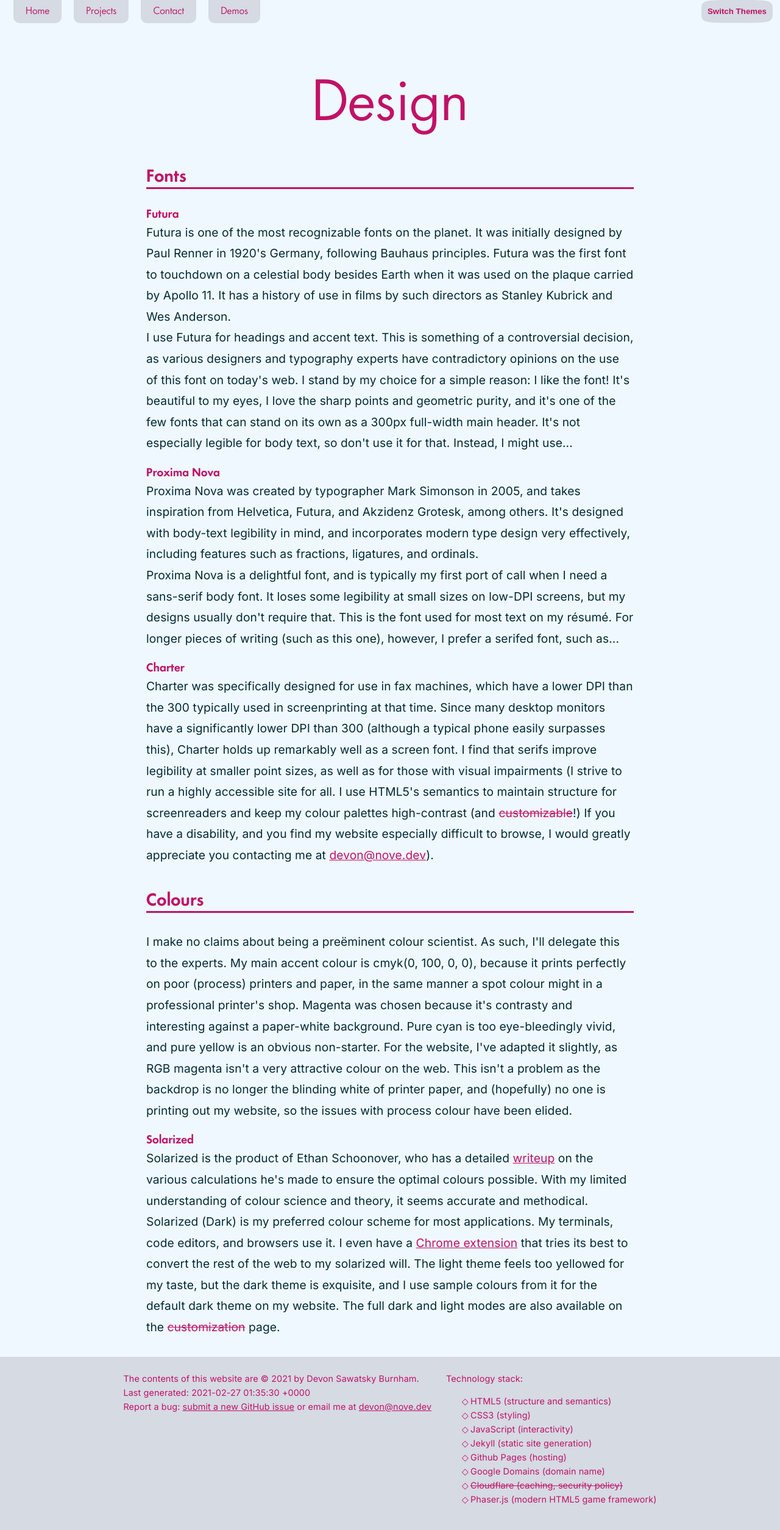
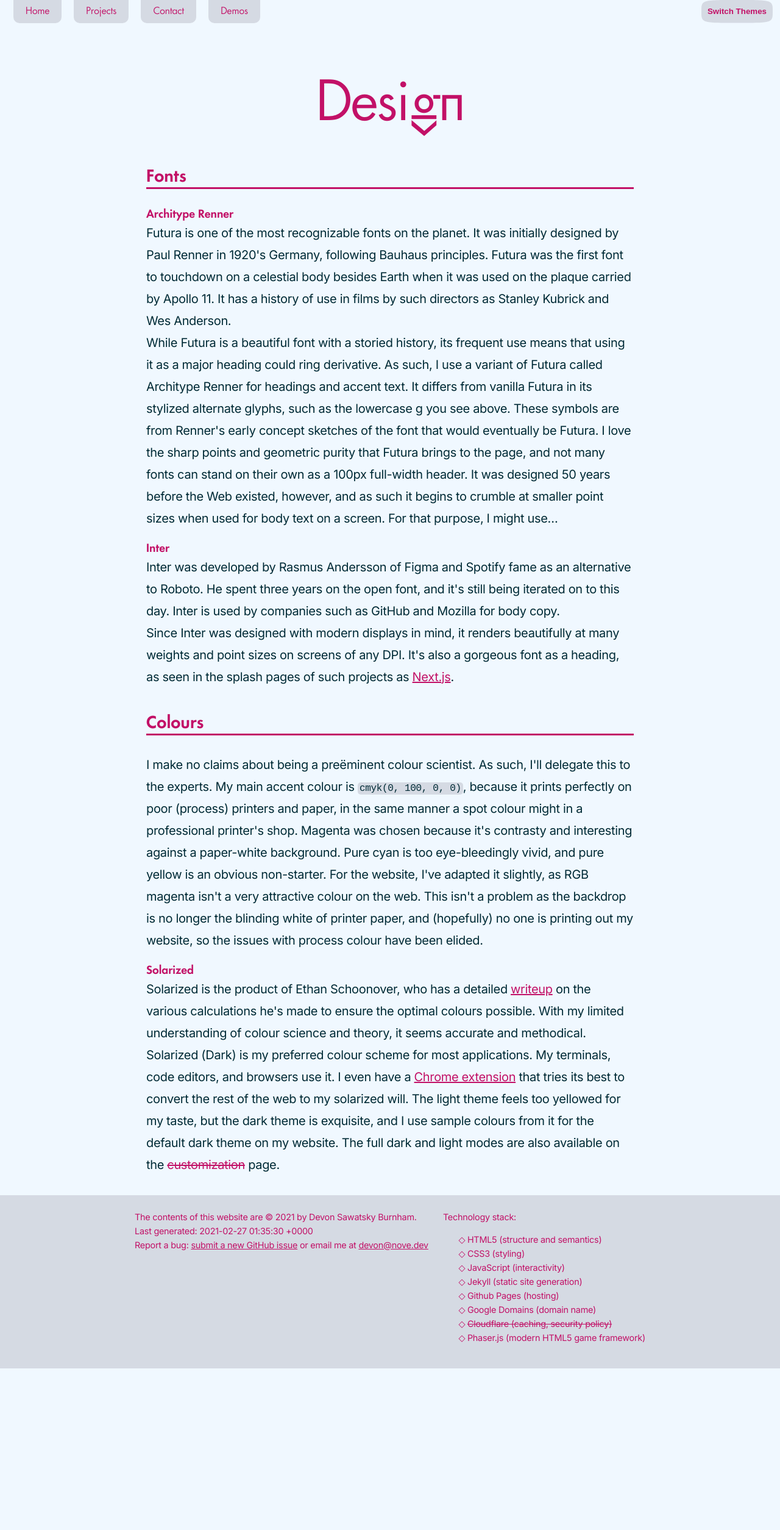
Before and after one commit to novedevo/nove.dev, a Jekyll site: the page built from _pages/design.html, in a window 1280 px wide. Shown: the whole page at 61% size. Built offline with Jekyll 4.4.1, drawn with Linux system fonts in a browser that asks for light colours; after the commit the page ends 2244 px from its top, so only the background shows below that.

Commit message:
typographic modifications, updated secret pages

```diff
--- a/_pages/design.html
+++ b/_pages/design.html
@@ -5,24 +5,35 @@ description: Explanation and justification behind all the choices that I conscio
 permalink: /design
 ---
 
-<h1>Design</h1>
+<h1>Desi<span class="ss01">gn</span></h1>
 
 <h2>Fonts</h2>
 <hr>
-<h3>Futura</h3>
+<h3>Architype Renner</h3>
 <aside>Futura is one of the most recognizable fonts on the planet. It was initially designed by Paul Renner in 1920's
     Germany, following Bauhaus principles. Futura was the first font to touchdown on a celestial body besides Earth
     when it was used on the plaque carried by Apollo 11. It has a history of use in films by such directors as Stanley
     Kubrick and Wes Anderson.</aside>
 <p>
-    I use Futura for headings and accent text. This is something of a controversial decision, as various designers
-    and typography experts have contradictory opinions on the use of this font on today's web. I stand by my choice for
-    a simple reason: I like the font! It's beautiful to my eyes, I love the sharp points and geometric purity, and it's
-    one of the few fonts that can stand on its own as a 300px full-width main header. It's not especially legible for
-    body text, so don't use it for that. Instead, I might use...
+    While Futura is a beautiful font with a storied history, its frequent use means that using it as a major heading
+    could ring derivative. As such, I use a variant of Futura called Architype Renner for headings and accent text. It
+    differs from vanilla Futura in its stylized alternate glyphs, such as the lowercase g you see above. These symbols
+    are from Renner's early concept sketches of the font that would eventually be Futura. I love the sharp points and
+    geometric purity that Futura brings to the page, and not many fonts can stand on their own as a 100px full-width
+    header. It was designed 50 years before the Web existed, however, and as such it begins to crumble at smaller point
+    sizes when used for body text on a screen. For that purpose, I might use…
 </p>
 
-<h3>Proxima Nova</h3>
+<h3>Inter</h3>
+<aside>Inter was developed by Rasmus Andersson of Figma and Spotify fame as an alternative to Roboto. He spent three
+    years on the open font, and it's still being iterated on to this day. Inter is used by companies such as GitHub and
+    Mozilla for body copy.</aside>
+<p>Since Inter was designed with modern displays in mind, it renders beautifully at many weights and point sizes on
+    screens of any DPI. It's also a gorgeous font as a heading, as seen in the splash pages of such projects as <a
+        href="https://nextjs.org/">Next.js</a>.</p>
+
+<!-- Old fonts that I no longer use on this website. -->
+<!-- <h3>Proxima Nova</h3>
 <aside>Proxima Nova was created by typographer Mark Simonson in 2005, and takes inspiration from Helvetica, Futura, and
     Akzidenz Grotesk, among others. It's designed with body-text legibility in mind, and incorporates modern type design
     very effectively, including features such as fractions, ligatures, and ordinals.</aside>
@@ -41,12 +52,13 @@ permalink: /design
     high-contrast (and <a class=broken-link future-href="/colour-themes">customizable</a>!) If you have a disability,
     and you find my website especially difficult to browse, I would greatly appreciate you contacting me at
     {{site.email-link}}).
-</p>
+</p> -->
 
 <h2>Colours</h2>
 <hr>
 <p>I make no claims about being a preëminent colour scientist. As such, I'll delegate this to the experts. My main
-    accent colour is cmyk(0, 100, 0, 0), because it prints perfectly on poor (process) printers and paper, in the same
+    accent colour is <code>cmyk(0, 100, 0, 0)</code>, because it prints perfectly on poor (process) printers and paper,
+    in the same
     manner a spot colour might in a professional printer's shop. Magenta was chosen because it's contrasty and
     interesting against a paper-white background. Pure cyan is too eye-bleedingly vivid, and pure yellow is an obvious
     non-starter. For the website, I've adapted it slightly, as RGB magenta isn't a very attractive colour on the web.
--- a/styles.css
+++ b/styles.css
@@ -52,7 +52,7 @@ h1, h2, h3, nav, .top-bar {
 }
 
 code {
-    font-family: 'Fira Code', 'Fira Mono', 'Roboto Mono', 'Inconsolata', monospace;
+    font-family: 'Fira Code', 'Fira Mono', 'Roboto Mono', 'Inconsolata', 'Jetbrains Mono', monospace;
     line-height: 1.6;
     font-size: 1rem;
     color: var(--text-color);
@@ -64,9 +64,9 @@ code {
 main>p, main>ul, aside, footer {
     font-family: Inter, "Fira Sans", Roboto, Helvetica, Arial, sans-serif;
     line-height: 1.8;
-    font-size: 1.2rem;
+    font-size: 20px;
     color: var(--text-color);
-    letter-spacing: 0.1px;
+    letter-spacing: -0.017em;
 }
 
 footer {
@@ -78,6 +78,7 @@ h1 {
     font-size: 100px;
     margin: 50px auto 20px;
     text-align: center;
+    letter-spacing: -0.02em;
 }
 
 .notfound-header {
```
Also changed, not shown: _pages/music.html (+8 -6 lines).
